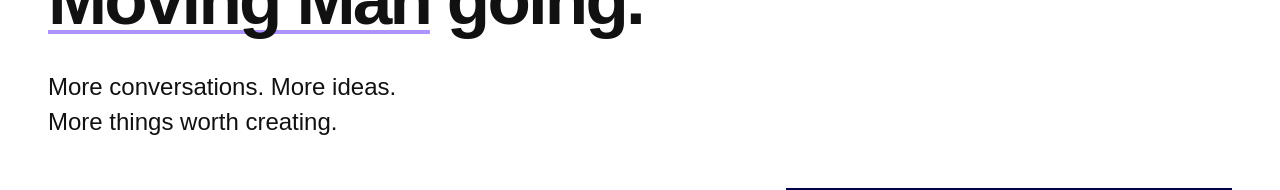
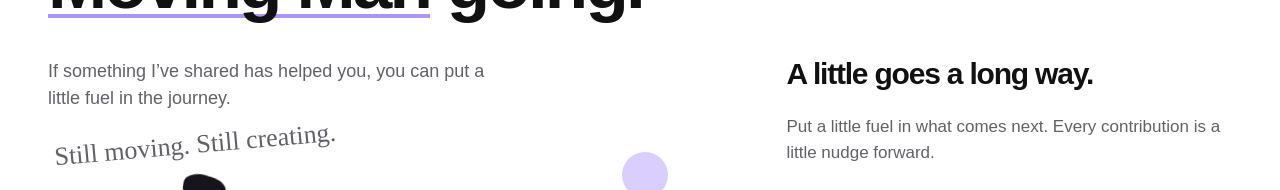
Before and after one commit to Raygan-design/Reagan-Portfolio, a Next.js app: page /support in a window 1280 px wide. Shown: the part 316-506 px from the top of the page. Built offline with nearby package versions, Linux system fonts and the light colour scheme; no server answers; a web font is replaced by a local one.

Commit message:
Simplify support heading and tighten layout spacing

```diff
--- a/src/app/(site)/support/page.tsx
+++ b/src/app/(site)/support/page.tsx
@@ -4,14 +4,13 @@ import {SupportAmount} from '@/components/support-amount';
 import {MovingMan} from '@/components/moving-man';
 import {Arrow} from '@/components/arrow';
 
-export const metadata: Metadata = {title: 'Keep the Moving Man going', description: 'More conversations. More ideas. More things worth creating. Support Reagan’s creative journey.'};
+export const metadata: Metadata = {title: 'Keep the Moving Man going', description: 'Put a little fuel in Reagan’s creative journey.'};
 
 export default function Support() {
   return <div className="page-entrance support-page">
     <section className="section support-intro">
       <p className="eyebrow">A little fuel for the journey</p>
       <h1>Keep the<br/><span className="hero-underline">Moving Man</span> going.</h1>
-      <p className="support-subhead">More conversations. More ideas.<br/>More things worth creating.</p>
       <div className="support-layout">
         <div><p className="support-description">If something I’ve shared has helped you, you can put a little fuel in the journey.</p><MovingMan/><div className="support-scene-caption"><span>The journey continues</span><span>One step at a time</span></div></div>
         <div className="support-contribution"><h2>A little goes a long way.</h2><p>Put a little fuel in what comes next. Every contribution is a little nudge forward.</p><SupportAmount/><p className="handwritten">Every bit means something.</p><Link href="/about" className="text-button">Back to my story <Arrow direction="left"/></Link></div>
```
Also changed, not shown: src/app/globals.css.
